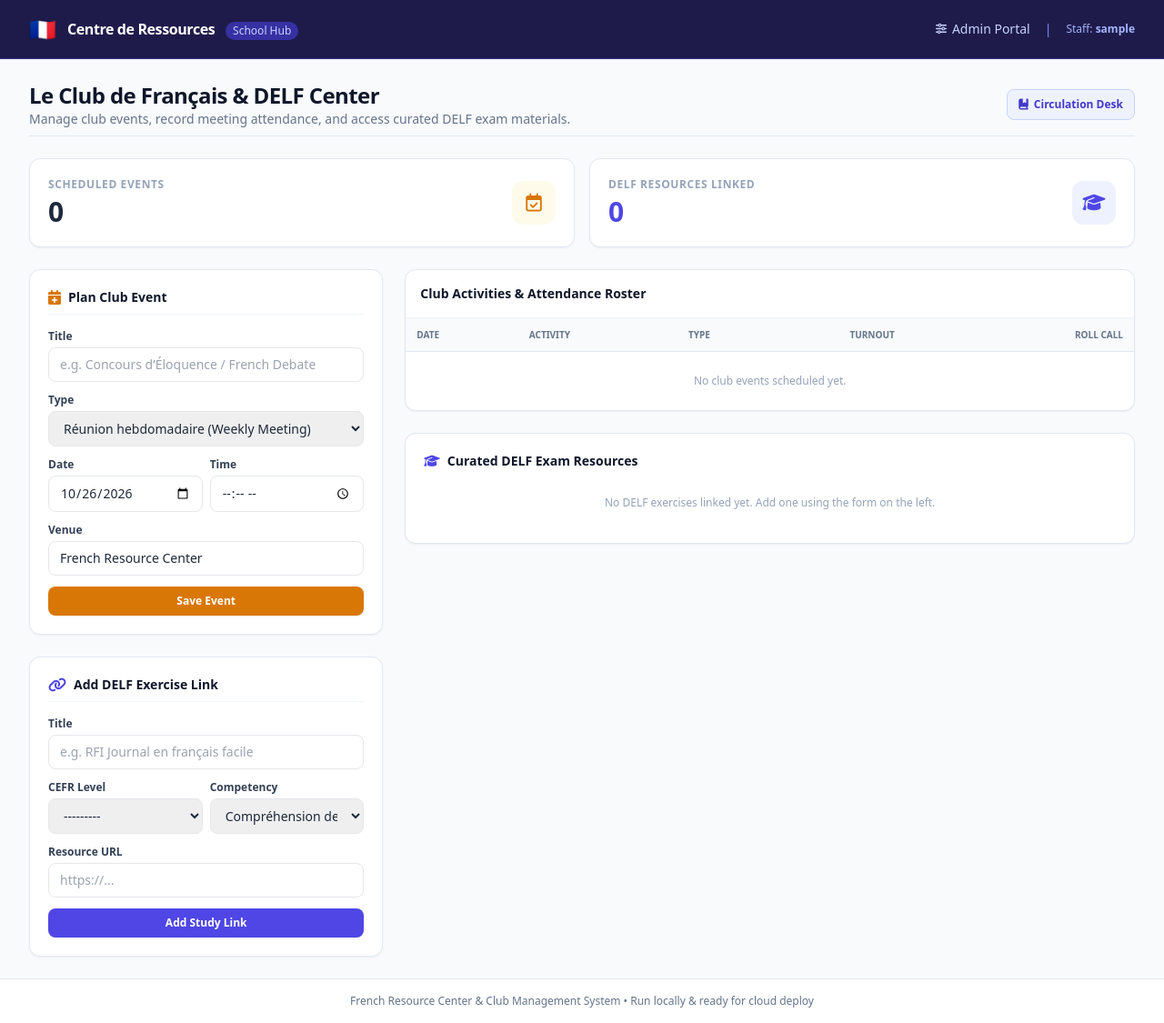
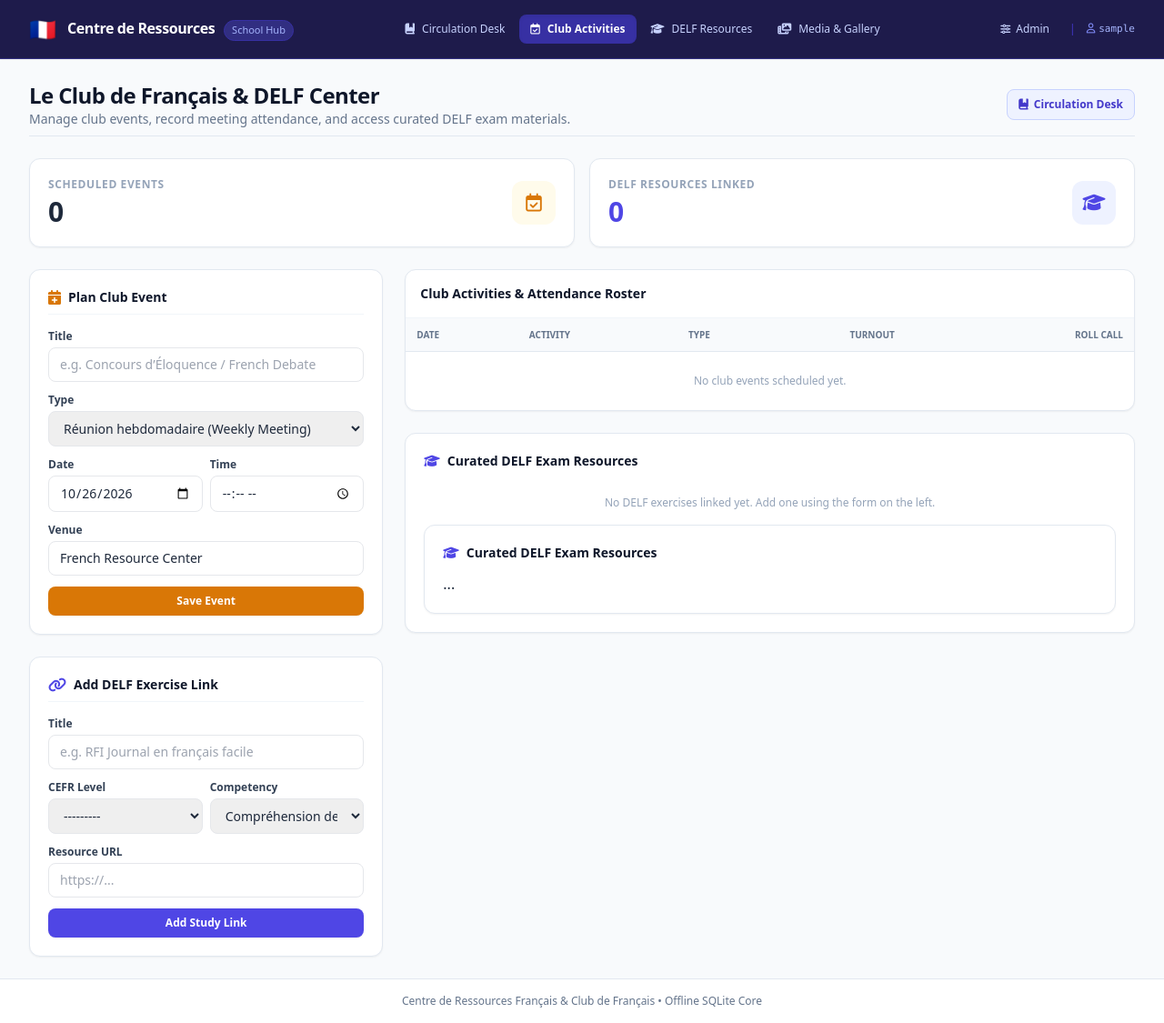
Before and after one commit to quintus-web/French-Resource-center, a Django app: page /club/dashboard/ in a window 1280 px wide. Shown: the whole page at 91% size. Run offline with Django 5.2, Linux system fonts and the light colour scheme; the visitor is signed in with stand-in values (Sample User, id 1); data that the repository does not hold is empty; some libraries are stand-ins or nearby versions.

Commit message:
media&gallery

```diff
--- a/club/urls.py
+++ b/club/urls.py
@@ -8,4 +8,5 @@ urlpatterns = [
     path('event/create/', views.create_event, name='create_event'),
     path('event/<int:event_id>/attendance/', views.event_attendance, name='event_attendance'),
     path('delf/add/', views.add_delf_resource, name='add_delf'),
+    path('media/', views.public_media_hub, name='media_hub'),
 ]
--- a/club/views.py
+++ b/club/views.py
@@ -1,13 +1,17 @@
-from django.shortcuts import render
-
-# Create your views here.
 from django.contrib import messages
 from django.contrib.auth.decorators import login_required
 from django.shortcuts import get_object_or_404, redirect, render
 
 from lending.models import Borrower
 from .forms import ClubEventForm, DELFResourceForm
-from .models import Attendance, ClubEvent, DELFStudyResource
+from .models import (
+    Attendance,
+    ClubDocument,
+    ClubEvent,
+    DELFStudyResource,
+    EventPhoto,
+    PodcastEpisode,
+)
 
 
 @login_required
@@ -61,7 +65,6 @@ def event_attendance(request, event_id):
         messages.success(request, f"Attendance roll call updated for '{event.title}'.")
         return redirect('club:event_attendance', event_id=event.id)
 
-    # Build attendance status list
     member_rows = []
     for member in all_members:
         att = existing_attendance.get(member.id)
@@ -88,3 +91,16 @@ def add_delf_resource(request):
             res = form.save()
             messages.success(request, f"DELF link '{res.title}' added to study center.")
     return redirect('club:dashboard')
+
+
+def public_media_hub(request):
+    photos = EventPhoto.objects.select_related('event')[:12]
+    documents = ClubDocument.objects.all().order_by('category', '-uploaded_at')
+    podcasts = PodcastEpisode.objects.all()
+
+    context = {
+        'photos': photos,
+        'documents': documents,
+        'podcasts': podcasts,
+    }
+    return render(request, 'club/media_hub.html', context)
--- a/french_hub/settings.py
+++ b/french_hub/settings.py
@@ -102,3 +102,6 @@ STATICFILES_STORAGE = 'whitenoise.storage.CompressedManifestStaticFilesStorage'
 DEFAULT_AUTO_FIELD = 'django.db.models.BigAutoField'
 LOGIN_REDIRECT_URL = '/'
 LOGOUT_REDIRECT_URL = '/'
+# Uploaded User & CMS Media
+MEDIA_URL = '/media/'
+MEDIA_ROOT = BASE_DIR / 'media'
--- a/french_hub/urls.py
+++ b/french_hub/urls.py
@@ -14,6 +14,8 @@ Including another URLconf
     1. Import the include() function: from django.urls import include, path
     2. Add a URL to urlpatterns:  path('blog/', include('blog.urls'))
 """
+from django.conf import settings
+from django.conf.urls.static import static
 from django.contrib import admin
 from django.urls import include, path
 from django.shortcuts import redirect
@@ -25,3 +27,6 @@ urlpatterns = [
     path('club/', include('club.urls')),
     path('', lambda request: redirect('admin/')),  # Redirects root URL directly to admin portal for now
 ]
+# Serve media files in local development
+if settings.DEBUG:
+    urlpatterns += static(settings.MEDIA_URL, document_root=settings.MEDIA_ROOT)
--- a/templates/base.html
+++ b/templates/base.html
@@ -6,44 +6,110 @@
   <title>{% block title %}Centre de Ressources Français{% endblock %}</title>
   <!-- Tailwind CSS CDN -->
   <script src="https://cdn.tailwindcss.com"></script>
-  <!-- FontAwesome for clean library icons -->
+  <!-- FontAwesome for library and navigation icons -->
   <link rel="stylesheet" href="https://cdnjs.cloudflare.com/ajax/libs/font-awesome/6.5.1/css/all.min.css">
 </head>
 <body class="bg-slate-50 text-slate-800 min-h-screen flex flex-col font-sans">
 
-  <!-- Top Navigation Bar -->
+  <!-- Top Navigation Header -->
   <nav class="bg-indigo-950 text-white border-b border-indigo-900 shadow-sm sticky top-0 z-40">
     <div class="max-w-7xl mx-auto px-4 sm:px-6 lg:px-8">
       <div class="flex items-center justify-between h-16">
+
+        <!-- Brand / Identity -->
         <div class="flex items-center space-x-3">
           <span class="text-2xl">🇫🇷</span>
           <div>
-            <a href="{% url 'lending:dashboard' %}" class="font-bold tracking-tight text-white hover:text-indigo-200 transition">
+            <a href="{% url 'lending:dashboard' %}" class="font-bold tracking-tight text-white hover:text-indigo-200 transition text-base">
               Centre de Ressources
             </a>
-            <span class="hidden sm:inline-block text-xs bg-indigo-800 text-indigo-200 px-2 py-0.5 rounded-full ml-2">
+            <span class="hidden sm:inline-block text-[11px] bg-indigo-900 text-indigo-300 border border-indigo-800 px-2 py-0.5 rounded-full ml-1.5">
               School Hub
             </span>
           </div>
         </div>
 
-        <div class="flex items-center space-x-4 text-sm">
-          <a href="/admin/" class="text-indigo-200 hover:text-white flex items-center space-x-1.5 transition">
-            <i class="fa-solid fa-sliders text-xs"></i>
-            <span class="hidden md:inline">Admin Portal</span>
+        <!-- Desktop Navigation Tabs -->
+        <div class="hidden md:flex items-center space-x-1">
+          <!-- Circulation Desk Tab -->
+          <a href="{% url 'lending:dashboard' %}"
+             class="px-3 py-2 rounded-lg text-xs font-medium flex items-center space-x-2 transition {% if request.resolver_match.app_name == 'lending' %}bg-indigo-800 text-white shadow-inner font-semibold{% else %}text-indigo-200 hover:text-white hover:bg-indigo-900/60{% endif %}">
+            <i class="fa-solid fa-book-bookmark text-xs"></i>
+            <span>Circulation Desk</span>
           </a>
-          <span class="text-indigo-400">|</span>
-          <span class="text-xs text-indigo-300">Staff: <strong>{{ user.username }}</strong></span>
+
+          <!-- Club Activities Tab -->
+          <a href="{% url 'club:dashboard' %}"
+             class="px-3 py-2 rounded-lg text-xs font-medium flex items-center space-x-2 transition {% if request.resolver_match.app_name == 'club' and request.resolver_match.url_name != 'media_hub' %}bg-indigo-800 text-white shadow-inner font-semibold{% else %}text-indigo-200 hover:text-white hover:bg-indigo-900/60{% endif %}">
+            <i class="fa-regular fa-calendar-check text-xs"></i>
+            <span>Club Activities</span>
+          </a>
+
+          <!-- DELF Resources Anchor Tab -->
+          <a href="{% url 'club:dashboard' %}#delf"
+             class="px-3 py-2 rounded-lg text-xs font-medium flex items-center space-x-2 transition text-indigo-200 hover:text-white hover:bg-indigo-900/60">
+            <i class="fa-solid fa-graduation-cap text-xs"></i>
+            <span>DELF Resources</span>
+          </a>
+
+          <!-- Media & Gallery Tab -->
+          <a href="{% url 'club:media_hub' %}"
+             class="px-3 py-2 rounded-lg text-xs font-medium flex items-center space-x-2 transition {% if request.resolver_match.url_name == 'media_hub' %}bg-indigo-800 text-white shadow-inner font-semibold{% else %}text-indigo-200 hover:text-white hover:bg-indigo-900/60{% endif %}">
+            <i class="fa-solid fa-photo-film text-xs"></i>
+            <span>Media &amp; Gallery</span>
+          </a>
         </div>
+
+        <!-- Admin & User Portal Info -->
+        <div class="flex items-center space-x-3 text-xs">
+          <a href="/admin/" class="hidden sm:inline-flex items-center space-x-1.5 text-indigo-200 hover:text-white px-2.5 py-1.5 rounded-md hover:bg-indigo-900/40 transition">
+            <i class="fa-solid fa-sliders text-[11px]"></i>
+            <span>Admin</span>
+          </a>
+          <span class="hidden sm:inline text-indigo-700">|</span>
+          <span class="text-indigo-300 font-mono text-[11px]">
+            <i class="fa-regular fa-user mr-1 text-indigo-400"></i>{{ user.username|default:"Staff" }}
+          </span>
+
+          <!-- Mobile Hamburger Toggle -->
+          <button type="button" onclick="document.getElementById('mobileNav').classList.toggle('hidden')"
+                  class="md:hidden text-indigo-200 hover:text-white p-2 focus:outline-none">
+            <i class="fa-solid fa-bars text-lg"></i>
+          </button>
+        </div>
+
       </div>
+    </div>
+
+    <!-- Mobile Drawer / Dropdown Tabs -->
+    <div id="mobileNav" class="hidden md:hidden border-t border-indigo-900 bg-indigo-950 px-4 pt-2 pb-3 space-y-1 text-xs">
+      <a href="{% url 'lending:dashboard' %}"
+         class="block px-3 py-2 rounded-md font-medium {% if request.resolver_match.app_name == 'lending' %}bg-indigo-800 text-white{% else %}text-indigo-200 hover:bg-indigo-900 text-white{% endif %}">
+        <i class="fa-solid fa-book-bookmark mr-2 text-xs"></i>Circulation Desk
+      </a>
+      <a href="{% url 'club:dashboard' %}"
+         class="block px-3 py-2 rounded-md font-medium {% if request.resolver_match.app_name == 'club' and request.resolver_match.url_name != 'media_hub' %}bg-indigo-800 text-white{% else %}text-indigo-200 hover:bg-indigo-900 text-white{% endif %}">
+        <i class="fa-regular fa-calendar-check mr-2 text-xs"></i>Club Activities
+      </a>
+      <a href="{% url 'club:dashboard' %}#delf"
+         class="block px-3 py-2 rounded-md font-medium text-indigo-200 hover:bg-indigo-900 text-white">
+        <i class="fa-solid fa-graduation-cap mr-2 text-xs"></i>DELF Resources
+      </a>
+      <a href="{% url 'club:media_hub' %}"
+         class="block px-3 py-2 rounded-md font-medium {% if request.resolver_match.url_name == 'media_hub' %}bg-indigo-800 text-white{% else %}text-indigo-200 hover:bg-indigo-900 text-white{% endif %}">
+        <i class="fa-solid fa-photo-film mr-2 text-xs"></i>Media &amp; Gallery
+      </a>
+      <a href="/admin/" class="block px-3 py-2 rounded-md text-indigo-300 hover:bg-indigo-900">
+        <i class="fa-solid fa-sliders mr-2 text-xs"></i>Django Admin
+      </a>
     </div>
   </nav>
 
-  <!-- Django Notification Messages -->
+  <!-- Notification Banner Stack -->
   {% if messages %}
   <div class="max-w-7xl mx-auto px-4 sm:px-6 lg:px-8 pt-4 w-full">
     {% for message in messages %}
-      <div class="p-4 mb-3 rounded-lg border text-sm flex items-center justify-between shadow-sm {% if message.tags == 'error' %}bg-rose-50 border-rose-200 text-rose-800{% else %}bg-emerald-50 border-emerald-200 text-emerald-800{% endif %}">
+      <div class="p-3.5 mb-2.5 rounded-lg border text-xs flex items-center justify-between shadow-sm {% if message.tags == 'error' %}bg-rose-50 border-rose-200 text-rose-800{% else %}bg-emerald-50 border-emerald-200 text-emerald-800{% endif %}">
         <div class="flex items-center space-x-2">
           {% if message.tags == 'error' %}
             <i class="fa-solid fa-triangle-exclamation text-rose-500"></i>
@@ -52,7 +118,7 @@
           {% endif %}
           <span>{{ message }}</span>
         </div>
-        <button onclick="this.parentElement.remove()" class="text-slate-400 hover:text-slate-600">
+        <button onclick="this.parentElement.remove()" class="text-slate-400 hover:text-slate-600 px-1">
           <i class="fa-solid fa-xmark"></i>
         </button>
       </div>
@@ -60,13 +126,13 @@
   </div>
   {% endif %}
 
-  <!-- Main View Container -->
+  <!-- Primary Page Body -->
   <main class="flex-1 max-w-7xl w-full mx-auto px-4 sm:px-6 lg:px-8 py-6">
     {% block content %}{% endblock %}
   </main>
 
   <footer class="bg-white border-t border-slate-200 py-4 text-center text-xs text-slate-500">
-    French Resource Center & Club Management System &bull; Run locally & ready for cloud deploy
+    Centre de Ressources Français &amp; Club de Français &bull; Offline SQLite Core
   </footer>
 
 </body>
--- a/templates/club/dashboard.html
+++ b/templates/club/dashboard.html
@@ -188,6 +188,14 @@
           <p class="text-xs text-slate-400 col-span-2 text-center py-4">No DELF exercises linked yet. Add one using the form on the left.</p>
           {% endfor %}
         </div>
+        <!-- DELF Study Center Cards -->
+<div id="delf" class="scroll-mt-20 bg-white rounded-xl border border-slate-200 shadow-sm p-5">
+  <h2 class="text-sm font-bold text-slate-900 mb-3 flex items-center gap-2">
+    <i class="fa-solid fa-graduation-cap text-indigo-600"></i>
+    Curated DELF Exam Resources
+  </h2>
+  ...
+</div>
       </div>
 
     </div>
```
Also changed, not shown: club/admin.py (+45 -5 lines), club/models.py (+62 -0 lines), templates/club/media_hub.html (added, +121 -0 lines), club/migrations/0002_clubdocument_podcastepisode_eventphoto.py (added).
